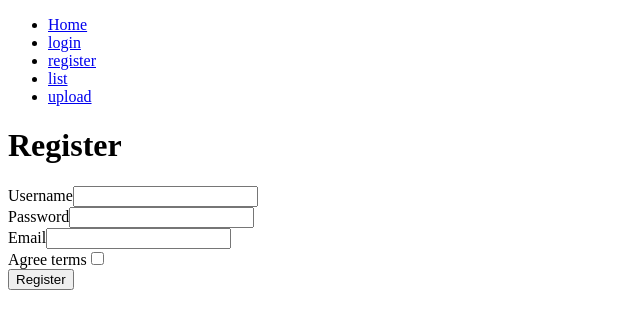
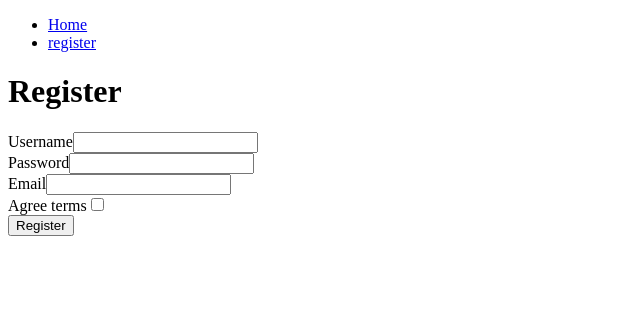
Before and after one commit to jc141x/cove, a Symfony app: template cove/templates/registration/register.html.twig in a window 1280 px wide. Shown: the top 329 px of the page, without its empty margins (0-640 px from the left). Run offline with Twig, Linux system fonts and the light colour scheme; the template is opened without the code that fills it, so the values that code supplies are empty; form fields are guessed from the names that the template uses; some libraries are stand-ins or nearby versions.

Commit message:
cleanup for staging

```diff
--- a/cove/templates/fragments/_nav.html.twig
+++ b/cove/templates/fragments/_nav.html.twig
@@ -1,9 +1,6 @@
 <nav>
   <ul>
     <li><a href="/">Home</a></li>
-    <li><a href="/login">login</a></li>
     <li><a href="/register">register</a></li>
-    <li><a href="/torrent/list">list</a></li>
-    <li><a href="/torrent/new">upload</a></li>
   </ul>
 </nav>
```
Also changed, not shown: cove/templates/index.html.twig (line endings or trailing spaces), 4 other files.
